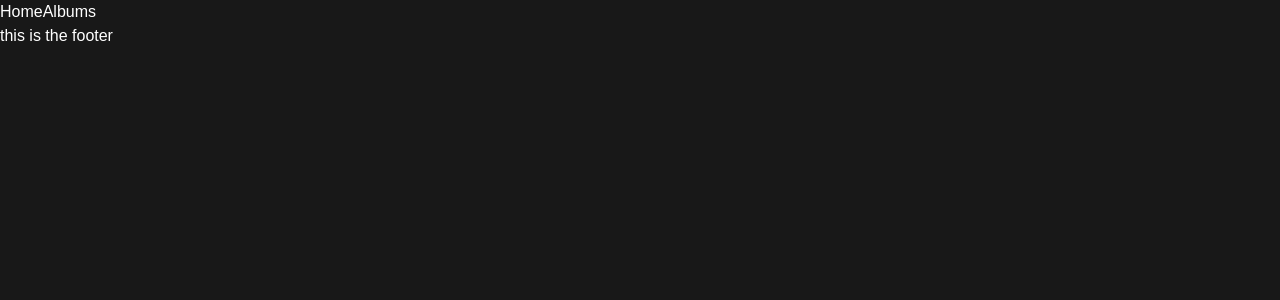
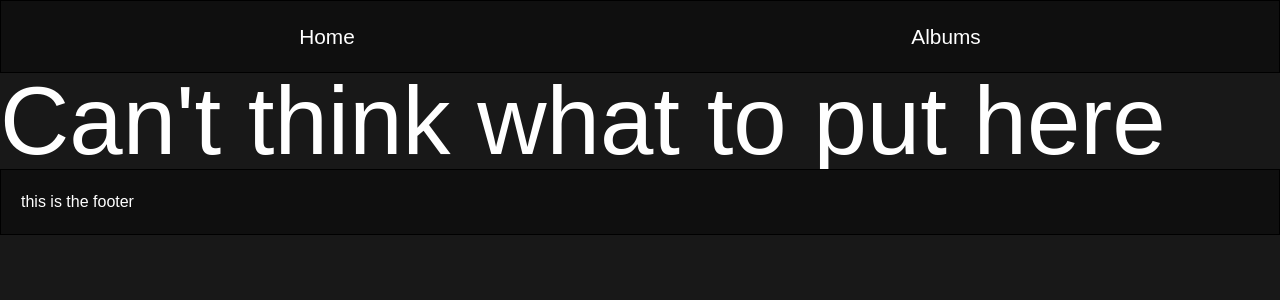
Before and after one commit to tris43210/Week07-Assignment, a React (Vite) app in the folder client/: page / in a window 1280 px wide. Shown: the top 300 px of the page. Built offline with nearby package versions, Linux system fonts and the light colour scheme.

Commit message:
added styling

```diff
--- a/client/package.json
+++ b/client/package.json
@@ -14,7 +14,8 @@
     "react": "^19.1.1",
     "react-dom": "^19.1.1",
     "react-router": "^7.9.4",
-    "tailwindcss": "^4.1.14"
+    "tailwindcss": "^4.1.14",
+    "use-sound": "^5.0.0"
   },
   "devDependencies": {
     "@eslint/js": "^9.36.0",
--- /dev/null
+++ b/client/src/Components/Footer.css
@@ -0,0 +1,8 @@
+footer {
+    border: 1px solid black;
+    position: sticky;
+    bottom: 0px;
+    background-color: rgb(15, 15, 15);
+    width: 100%;
+    padding: 20px;
+}
--- a/client/src/Components/Footer.jsx
+++ b/client/src/Components/Footer.jsx
@@ -1,7 +1,7 @@
+import "./Footer.css"
+
 export function Footer() {
   return (
-    <div>
       <footer>this is the footer</footer>
-    </div>
   );
 }
--- /dev/null
+++ b/client/src/Components/Header.css
@@ -0,0 +1,14 @@
+header {
+    border: 1px solid black;
+    position: sticky;
+    top: 0px;
+    background-color: rgb(15, 15, 15);
+    padding: 20px;
+    z-index: 4;
+}
+
+nav {
+    display: flex;
+    justify-content: space-around;
+    font-size: 1.3rem;
+}
--- a/client/src/Components/Header.jsx
+++ b/client/src/Components/Header.jsx
@@ -1,5 +1,5 @@
 import { Link, Route, Routes } from "react-router";
-
+import "./Header.css"
 export function Header() {
   return (
     <header>
--- a/client/src/Components/ReviewForm.css
+++ b/client/src/Components/ReviewForm.css
@@ -1,3 +1,34 @@
+
+.review-container {
+  background-color: rgb(12, 12, 12);
+  border-radius: 10px;
+  margin: 20px;
+  padding-left: 10px;
+  padding-right: 10px;
+  text-align: center;
+  display: grid;
+  font-size: 1.1rem;
+}
+
+.review-container > p {
+  margin: 2px;
+}
+
+.form-container {
+  background-color: rgb(12, 12, 12);
+  margin: 20px;
+  border-radius: 10px;
+
+}
+
 .review-form {
-  border: 1px solid black;
+  display: flex;
+  justify-content: center;
 }
+
+input {
+  background-color: rgb(93, 93, 93);
+  width: 100%;
+  margin-left: 10%;
+  margin-right: 10%;
+}
--- a/client/src/Components/ReviewForm.jsx
+++ b/client/src/Components/ReviewForm.jsx
@@ -5,7 +5,7 @@ import { useParams } from "react-router";
 export function ReviewForm() {
   const { id } = useParams();
   const [formValues, setFormValues] = useState({});
-  const [reviews, setReviews] = useState({})
+  const [reviews, setReviews] = useState([])
 
   function handleChange(event) {
     const name = event.target.name;
@@ -32,6 +32,8 @@ useEffect(function () {
     setReviews(data);
   }
 
+  getReviews();
+
   const pollingReviews = setInterval(function () {
     getReviews();
   }, 5000);
@@ -45,12 +47,17 @@ useEffect(function () {
 
   return (
     <>
-      <div>
+      <div className="review-container">
+        {reviews.map(function(item) {
+          return(
+              <p>{item.review}</p>
+          )
+        })}
+      </div>
+      <div className="form-container">
 
-      </div>
-      <div>
         <form className="review-form" onSubmit={handleSubmit}>
-          <label htmlFor="userReview">Leave a Review: </label>
+          <label htmlFor="userReview" className="font-bold">Leave a Review: </label>
           <input
             type="text"
             onChange={handleChange}
@@ -58,6 +65,7 @@ useEffect(function () {
             id="userReview"
             placeholder="Leave a Review"
             value={formValues.review || ""}
+            required
           />
           <button type="submit">Submit</button>
         </form>
--- a/client/src/Pages/AlbumsPage.jsx
+++ b/client/src/Pages/AlbumsPage.jsx
@@ -23,9 +23,9 @@ export function AlbumsPage() {
       <Header />
       <main>
         <div className="album-container">
-          <h1>My Favorite Albums:</h1>
+          <h1 className="text-center">My Favorite Albums</h1>
         </div>
-        <div>
+        <div className="flex justify-around">
           <button
             onClick={function () {
               setVisible(true);
@@ -49,11 +49,11 @@ export function AlbumsPage() {
               return (
                 <div
                   key={album.id}
-                  className="w-screen flex flex-col items-center"
+                  className="w-screen flex flex-col items-center image-container"
                 >
                   <Link to={`/albums/${album.id}`}>
                     <img src={album.albumCover} />
-                    <h1>{album.albumName}</h1>
+                    <h1 className="text-center">{album.albumName}</h1>
                   </Link>
                 </div>
               );
--- a/client/src/Pages/EachAlbumPage.jsx
+++ b/client/src/Pages/EachAlbumPage.jsx
@@ -27,9 +27,9 @@ export function EachAlbumPage() {
     <>
       <Header />
       <main>
-        <div className="w-screen flex flex-col items-center">
+        <div className="w-screen flex flex-col items-center image-container">
           <img src={individualAlbums[0]?.albumCover} />
-          <h2>{individualAlbums[0]?.albumName}</h2>
+          <h1>{individualAlbums[0]?.albumName}</h1>
         </div>
         <ReviewForm />
       </main>
--- a/client/src/Pages/Homepage.jsx
+++ b/client/src/Pages/Homepage.jsx
@@ -5,6 +5,9 @@ export function HomePage() {
   return (
     <>
       <Header />
+      <main>
+        <p className="text-8xl">Can't think what to put here</p>
+      </main>
       <Footer />
     </>
   );
--- a/client/src/index.css
+++ b/client/src/index.css
@@ -7,13 +7,44 @@
   font-family: sans-serif;
 }
 
+h1 {
+  font-size: 2rem;
+  font-weight: bold
+}
+
+button {
+  background-color: rgb(14, 14, 14);
+  border-radius: 4px;
+  font-weight: bold;
+  padding-left: 10px;
+  padding-right: 10px;
+  transition: transform 1s ease;
+}
+
+button:hover {
+  transform: scale(1.10);
+}
+
 body {
   background-color: rgb(24, 24, 24);
   color: white;
-  display: grid;
+}
+
+#root {
+  height: 100vh;
 }
 
 img {
   border-radius: 10px;
   border: 5px solid rgba(0, 0, 0, 0.342);
+  margin: 2%;
+  transition: transform 1s ease;
 }
+
+img:hover {
+  transform: scale(1.03);
+}
+
+.image-container {
+  width: 100vw;
+}
```
Also changed, not shown: 1 other file (tests, documents, lock files or other folders).
